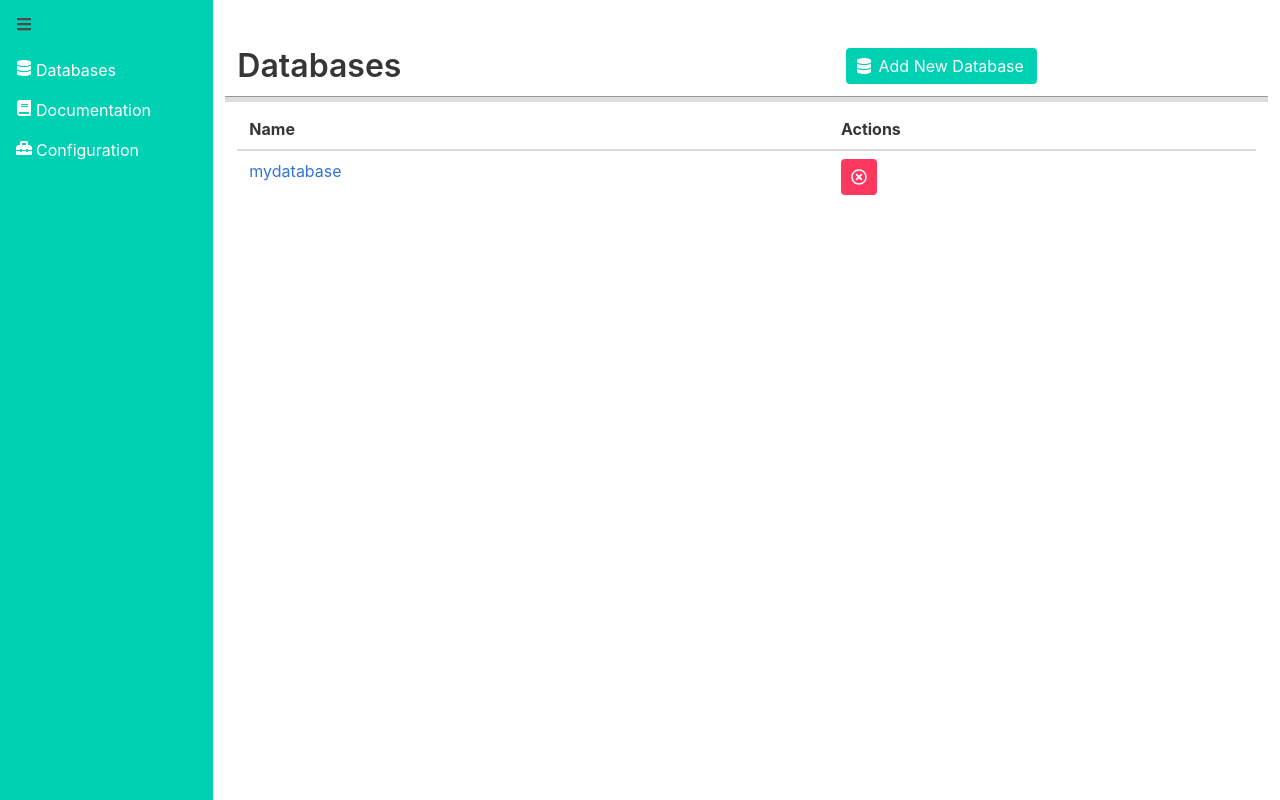
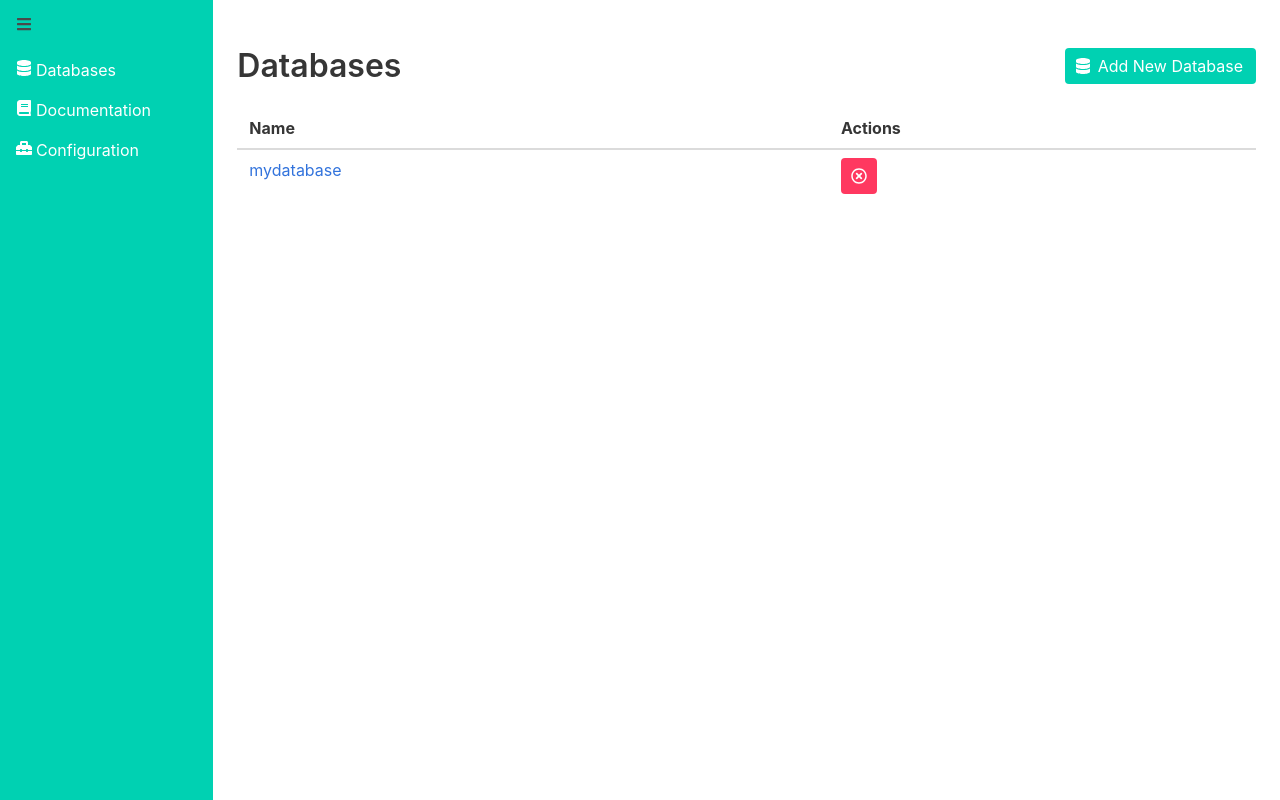
Before and after one commit to Angra-DB/frontend, a Vue app: page /db in a window 1280 px wide. Built offline with nearby package versions, Linux system fonts and the light colour scheme.

Commit message:
Adjusting database page style

```diff
--- a/src/pages/databases/Databases.vue
+++ b/src/pages/databases/Databases.vue
@@ -1,21 +1,26 @@
 <template>
     <section class="section">
-        <div class="container">
-            <div class="columns header">
-                <div class="column is-7">
-                    <h1 class="title">Databases</h1>
+            <div class="level">
+                <div class="level-left">
+                    <div class="level-item">
+                        <h1 class="title">Databases</h1>
+                    </div>
                 </div>
-                <div class="column is-5">
-                    <button v-show="!isVisibleCreate" @click="toogleCreate" class="button is-primary">
+                <div class="level-right">
+                    <div class="level-item">
+                    <button v-show="!isVisibleCreate"
+                            @click="toogleCreate"
+                            class="button is-primary">
                         <span class="icon is-medium">
                             <i class="fas fa-database"></i>
                         </span>
                         <span>Add New Database</span>
                     </button>
-                    <CreateDatabase v-show="isVisibleCreate" v-on:close="toogleCreate"/>
+                    <CreateDatabase v-show="isVisibleCreate"
+                                    v-on:close="toogleCreate"/>
+                    </div>
                 </div>
             </div>
-
             <h2 v-if="!databases.length">Haven't found any databases</h2>
             <table v-else class="table is-striped is-hoverable is-fullwidth">
                 <thead>
@@ -25,7 +30,8 @@
                     </tr>
                 </thead>
                 <tbody>
-                    <tr v-for="db in databases" :key="db.id">
+                    <tr v-for="db in databases"
+                        :key="db.id">
                         <td>
                             <router-link :to="{name: 'document_list', params: {db_name: db.name}}">
                                 {{ db.name }}
@@ -45,7 +51,6 @@
                     </tr>
                 </tbody>
             </table>
-        </div>
     </section>
 </template>
 
@@ -83,10 +88,6 @@ export default {
 </script>
 
 <style scoped>
-.header{
-    border-bottom: 1px solid #999999;
-    box-shadow: 0px 5px 0px 0px #DDDDDD;
-}
 body{
     height: 100vh;
 }
```
